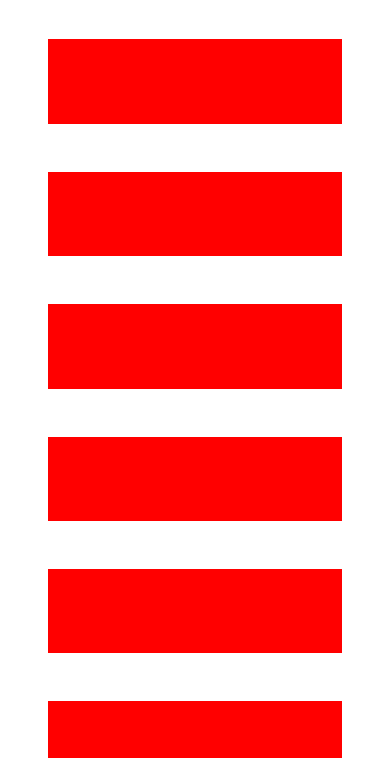
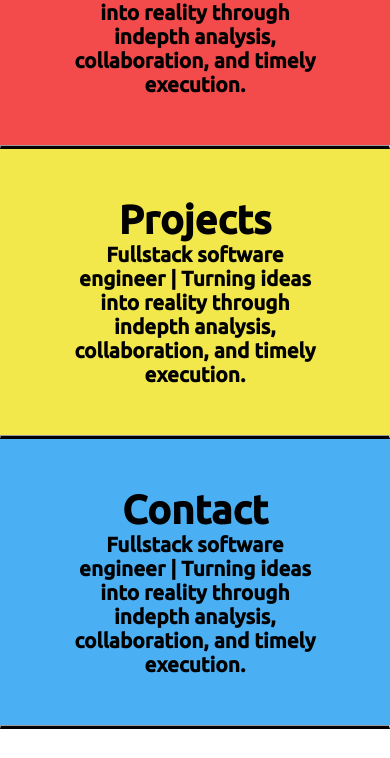
Before and after one commit to KeloDraken/kelodraken.github.io, a plain HTML site: page index.html in a window 390 px wide. Shown: the part 511-1269 px from the top of the page. After the commit the page ends 1240 px from the top, so only its background shows below. Drawn offline with Linux system fonts and the light colour scheme.

Commit message:
Finish work on css

```diff
--- a/css/main.css
+++ b/css/main.css
@@ -92,27 +92,17 @@
 /* navbar ends */
 
 /* content start */
-.div {
-  background-color: red;
-  height: 10vh;
-  margin: 3rem 3rem;
-}
-
 main {
   padding-top: 5rem;
 }
 
 section {
-  height: auto;
+  padding: 12rem 20rem;
+  text-align: center;
 }
 
 .divider {
   border-bottom: #000 solid 3px;
-}
-
-#hero {
-  margin: 12rem 20rem;
-  text-align: center;
 }
 
 .heading {
@@ -125,8 +115,8 @@ section {
 }
 
 @media screen and (max-width: 1700px) {
-  #hero {
-    margin: 7rem 20rem;
+  section {
+    padding: 7rem 20rem;
   }
   .heading {
     font-size: 8rem;
@@ -137,8 +127,8 @@ section {
 }
 
 @media screen and (max-width: 1506px) {
-  #hero {
-    margin: 6rem 20rem;
+  section {
+    padding: 6rem 20rem;
   }
   .heading {
     font-size: 8rem;
@@ -149,8 +139,8 @@ section {
 }
 
 @media screen and (max-width: 1332px) {
-  #hero {
-    margin: 6rem 20rem;
+  section {
+    padding: 6rem 20rem;
   }
   .heading {
     font-size: 6rem;
@@ -161,14 +151,14 @@ section {
 }
 
 @media screen and (max-width: 1157px) {
-  #hero {
-    margin: 6rem 15rem;
+  section {
+    padding: 6rem 15rem;
   }
 }
 
 @media screen and (max-width: 1000px) {
-  #hero {
-    margin: 6rem 14rem;
+  section {
+    padding: 6rem 14rem;
   }
   .subheading {
     font-size: 2rem;
@@ -189,8 +179,8 @@ section {
 }
 
 @media screen and (max-width: 795px) {
-  #hero {
-    margin: 4rem 10rem;
+  section {
+    padding: 4rem 10rem;
   }
   .heading {
     font-size: 3rem;
@@ -202,8 +192,8 @@ section {
 }
 
 @media screen and (max-width: 623px) {
-  #hero {
-    margin: 3rem 4rem;
+  section {
+    padding: 3rem 4rem;
   }
   .heading {
     font-size: 2.5rem;
@@ -213,4 +203,16 @@ section {
     font-size: 1.3rem;
   }
 }
+
+#skills {
+  background-color: rgb(243, 75, 75);
+}
+
+#projects {
+  background-color: rgb(243, 232, 75);
+}
+
+#contact {
+  background-color: rgb(75, 176, 243);
+}
 /* content ends  */
--- a/index.html
+++ b/index.html
@@ -8,7 +8,6 @@
       name="description"
       content="Fullstack software engineer | Turning ideas into reality through indepth analysis, collaboration, and timely execution."
     />
-    <meta name="title" content="" />
     <link rel="stylesheet" href="/css/main.css" />
     <link
       href="https://fonts.googleapis.com/css2?family=Ubuntu:wght@500&amp;display=swap"
@@ -34,22 +33,48 @@
 
     <main>
       <!-- hero starts -->
-      <section id="hero">
+      <section id="about">
         <h1 class="heading">Vuyo Mama</h1>
         <h2 class="subheading">
           Fullstack software engineer | Turning ideas into reality through
           indepth analysis, collaboration, and timely execution.
         </h2>
       </section>
-      <hr class="divider">
+      <hr class="divider" />
       <!-- hero ends -->
-      <div class="div"></div>
-      <div class="div"></div>
-      <div class="div"></div>
-      <div class="div"></div>
-      <div class="div"></div>
-      <div class="div"></div>
-      <div class="div"></div>
+
+      <!-- skils starts -->
+      <section id="skills">
+        <h1 class="heading">Skills</h1>
+        <h2 class="subheading">
+          Fullstack software engineer | Turning ideas into reality through
+          indepth analysis, collaboration, and timely execution.
+        </h2>
+      </section>
+      <hr class="divider" />
+      <!-- skills ends -->
+
+      <!-- projects start -->
+      <section id="projects">
+        <h1 class="heading">Projects</h1>
+        <h2 class="subheading">
+          Fullstack software engineer | Turning ideas into reality through
+          indepth analysis, collaboration, and timely execution.
+        </h2>
+      </section>
+      <hr class="divider" />
+      <!-- projects ends -->
+
+      <!-- contact start -->
+      <section id="contact">
+        <h1 class="heading">Contact</h1>
+        <h2 class="subheading">
+          Fullstack software engineer | Turning ideas into reality through
+          indepth analysis, collaboration, and timely execution.
+        </h2>
+      </section>
+      <hr class="divider" />
+      <!-- contact ends -->
     </main>
   </body>
 </html>
```
